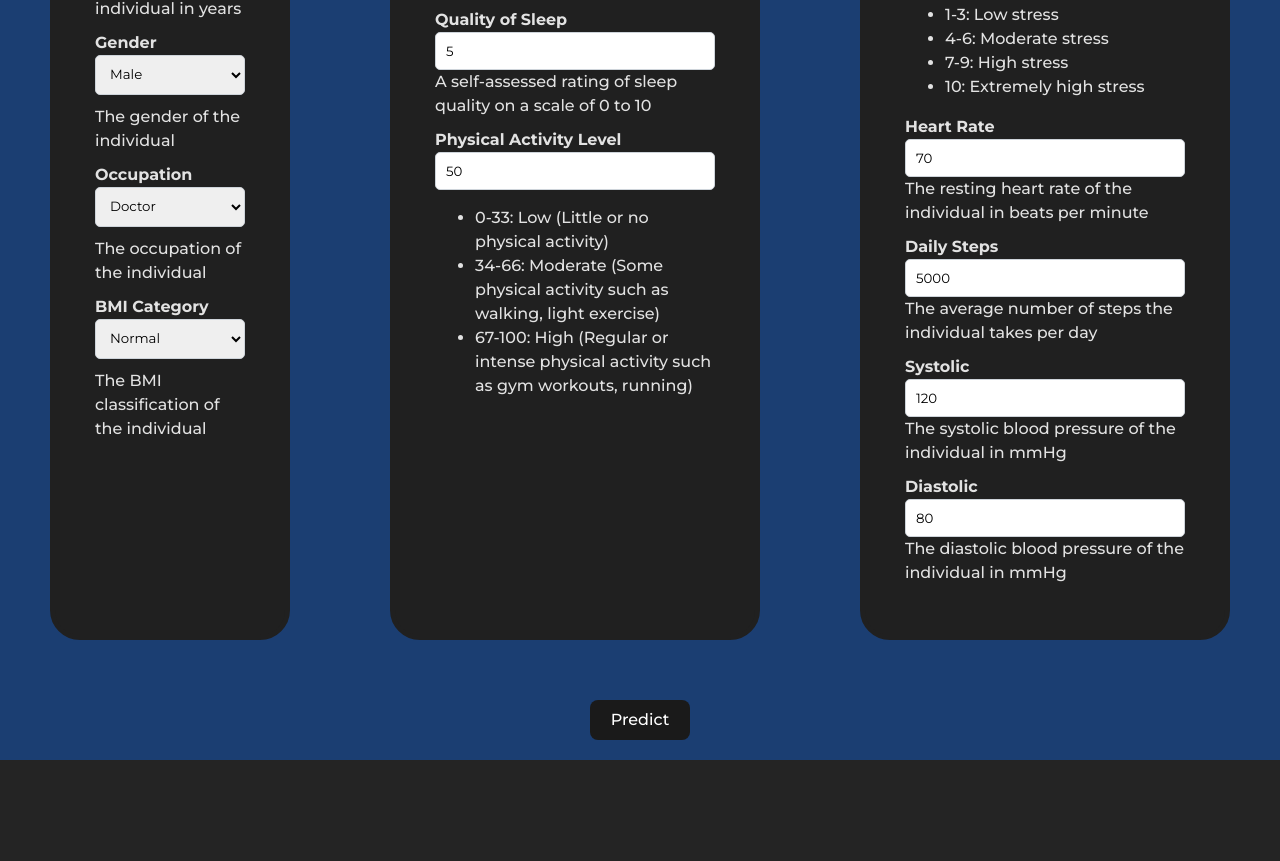
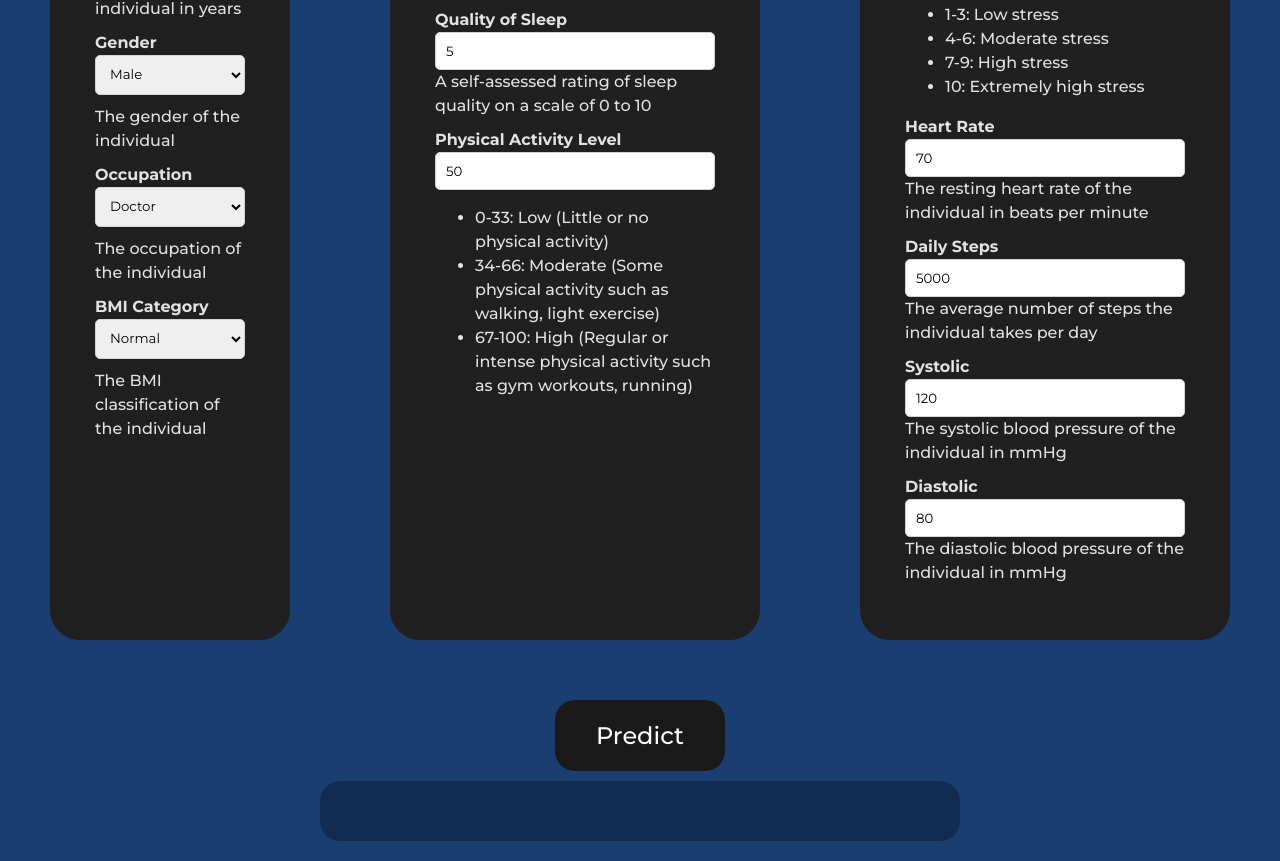
Before and after one commit to wengnong/sleepify-sleep-disorder-app, a React (Vite) app in the folder frontend/: page / in a window 1280 px wide. Shown: the part 685-1546 px from the top of the page. Before the commit the page ends 1445 px from the top, so only its background shows below. Built offline with nearby package versions, Linux system fonts and the light colour scheme.

Commit message:
updated web interface

```diff
--- a/frontend/src/App.css
+++ b/frontend/src/App.css
@@ -5,6 +5,9 @@ body {
   background-color: #1b3e72;
   margin: 0;
   position: relative;
+  display: flex;
+  justify-content: center;
+  align-items: center;
 }
 
 .bg-img {
@@ -43,7 +46,6 @@ body {
 
 h2 {
   text-align: center;
-  color: #28a745;
 }
 
 h3 {
@@ -139,20 +141,22 @@ select:focus {
   outline: none;
 }
 
-.predict-button{
+.predict-button {
   display: flex;
   justify-content: center;
   align-items: center;
 }
 
+#buttonid {
+  font-size: 24px;
+  padding: 20px 40px;
+  border-radius: 20px;
+}
+
 button {
-  background-color: #000000;
   color: white;
   border: none;
-  padding: 10px 15px;
-  border-radius: 5px;
   cursor: pointer;
-  font-size: 16px;
   transition: background-color 0.3s;
 }
 
@@ -160,10 +164,25 @@ button:hover {
   background-color: #000000;
 }
 
-.prediction {
-  margin-top: 20px;
-  font-size: 1.5em;
+.predict-container {
+  font-size: 30px;
   text-align: center;
+  color: #28a745;
+  margin: 0;
+}
+
+.h2-prediction {
+  background-color: #242424;
+  margin-inline: 20%;
+  padding: 20px;
+  border-radius: 20px;
+}
+
+.bot-container {
+  margin-inline: 25%;
+  background-color: rgba(0, 0, 0, .3);
+  padding: 30px;
+  border-radius: 20px;
 }
 
 select {
--- a/frontend/src/App.jsx
+++ b/frontend/src/App.jsx
@@ -176,14 +176,83 @@ function App() {
         </div>
 
         <div className="predict-button">
-          <button class="inputs" onClick={handlePredict}>Predict</button>
+          <button class="inputs" id="buttonid" onClick={handlePredict}>Predict</button>
         </div>
 
         {prediction !== null && (
           <div class="predict-container">
-            <h2>Prediction: {prediction === 0 ? 'No Disorder' : prediction === 1 ? 'Insomnia' : 'Sleep Apnea'}</h2>
+            <h2 class="h2-prediction">Prediction: {prediction === 0 ? 'No Disorder' : prediction === 1 ? 'Insomnia' : 'Sleep Apnea'}</h2>
           </div>
         )}
+
+        <div className="bot-container">
+          {prediction === 0 && (
+            <div className="nodisorder-container">
+              <h3>No Disorder</h3>
+              <p>A person with no disorder (normal sleep) has no significant issues falling asleep, staying asleep, or waking up feeling refreshed.</p>
+              <h4>Causes</h4>
+              <ul>
+                <li>Healthy sleep hygiene and habits.</li>
+                <li>Balanced lifestyle with minimal stress and proper time management.</li>
+              </ul>
+              <h4>How to Manage</h4>
+              <ul>
+                <li>Maintain a regular sleep schedule: Go to bed and wake up at the same time daily.</li>
+                <li>Create a comfortable sleep environment: Keep your room cool, dark, and quiet.</li>
+                <li>Limit caffeine and alcohol: Avoid them, especially later in the day.</li>
+                <li>Exercise regularly: Engage in physical activity, but not close to bedtime.</li>
+                <li>Minimize screen time before bed: Reduce exposure to blue light from devices.</li>
+                <li>Practice relaxation techniques: Try meditation or deep breathing before bed.</li>
+              </ul>
+            </div>
+          )}
+
+          {prediction === 1 && (
+            <div className="insomnia-container">
+              <h3>Insomnia</h3>
+              <p>A person with insomnia involves difficulty falling or staying asleep, or waking up too early and not being able to go back to sleep.</p>
+              <h4>Causes</h4>
+              <ul>
+                <li>Stress and anxiety: Worry about work, school, health, or life events can keep your mind active at night.</li>
+                <li>Poor sleep habits: Irregular bedtimes, excessive screen time, or frequent naps.</li>
+                <li>Medical conditions: Pain, asthma, or heart problems can interfere with sleep.</li>
+                <li>Medications: Some drugs (e.g., antidepressants, heart medications) can affect sleep.</li>
+                <li>Stimulants: Caffeine, nicotine, or large meals before bed.</li>
+              </ul>
+              <h4>How to Manage</h4>
+              <ul>
+                <li>Establish a healthy sleep routine: Keep a consistent sleep schedule and make your bedroom a sleep sanctuary.</li>
+                <li>Manage stress and anxiety: Practice mindfulness, deep breathing, and progressive muscle relaxation.</li>
+                <li>Avoid naps or limit their duration: Keep naps short (20-30 minutes) and avoid them late in the day.</li>
+                <li>Get out of bed if you can't sleep: After 20 minutes of lying awake, do something relaxing.</li>
+                <li>Reduce stimulants: Limit caffeine, alcohol, and nicotine, especially in the evening.</li>
+                <li>Cognitive Behavioral Therapy for Insomnia (CBT-I): A specialized therapy that targets negative sleep habits and thoughts to improve sleep.</li>
+              </ul>
+            </div>
+          )}
+
+          {prediction === 2 && (
+            <div className="sleep-apnea-container">
+              <h3>Sleep Apnea</h3>
+              <p>A person with sleep apnea has a serious sleep disorder where breathing repeatedly stops and starts, leading to fragmented sleep and poor oxygenation.</p>
+              <h4>Causes</h4>
+              <ul>
+                <li>Obstructive Sleep Apnea (OSA): Caused by a blockage of the airway, usually when the soft tissue in the back of the throat collapses during sleep.</li>
+                <li>Central Sleep Apnea: Caused by the brain failing to send proper signals to the muscles that control breathing.</li>
+                <li>Risk factors: Obesity, enlarged tonsils, genetics, aging, alcohol, smoking, or sedative use.</li>
+              </ul>
+              <h4>How to Manage</h4>
+              <ul>
+                <li>Weight management: Losing excess weight can significantly improve or even eliminate symptoms.</li>
+                <li>Change sleeping positions: Sleeping on your side can prevent airway collapse and reduce apnea episodes.</li>
+                <li>Use a CPAP machine: Continuous Positive Airway Pressure (CPAP) delivers constant airflow to keep the airway open.</li>
+                <li>Avoid alcohol and sedatives: These substances relax throat muscles and worsen sleep apnea.</li>
+                <li>Perform throat exercises: Strengthening the muscles of the throat may help keep the airway open.</li>
+                <li>Treat related health issues: Conditions like hypothyroidism or nasal congestion can exacerbate sleep apnea, so treating them can help improve symptoms.</li>
+              </ul>
+            </div>
+          )}
+        </div>
       </div>
       <div className="bg-img"></div>
     </div>
--- a/frontend/src/index.css
+++ b/frontend/src/index.css
@@ -41,10 +41,7 @@ h1 {
 }
 
 button {
-  border-radius: 8px;
   border: 1px solid transparent;
-  padding: 0.6em 1.2em;
-  font-size: 1em;
   font-weight: 500;
   font-family: inherit;
   background-color: #1a1a1a;
```
